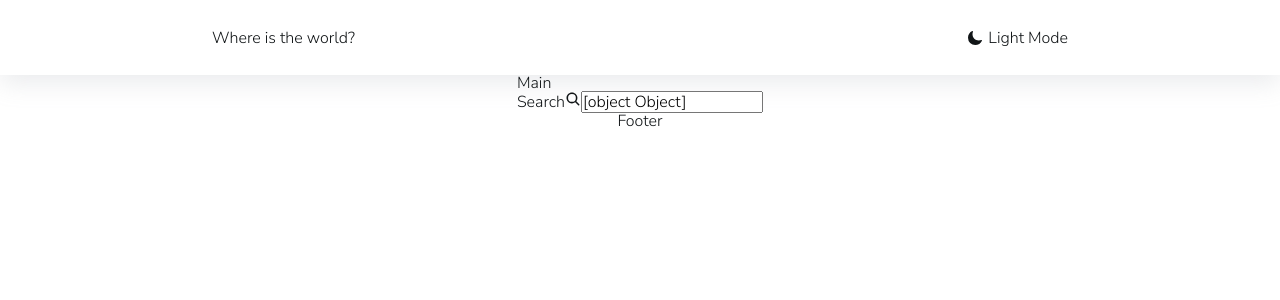
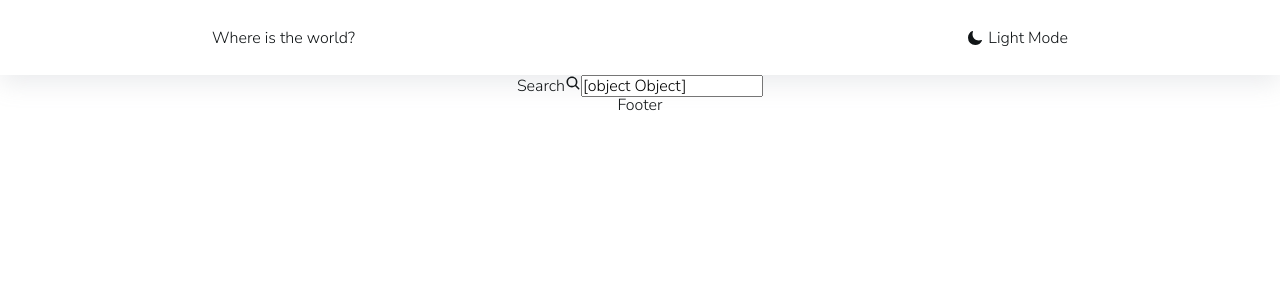
Before and after one commit to NikitOS-1/countries, a React (Create React App) app: page / in a window 1280 px wide. Shown: the top 300 px of the page. Built offline with nearby package versions, Linux system fonts and the light colour scheme.

Commit message:
add comp controls

```diff
--- a/src/components/Search/Search.jsx
+++ b/src/components/Search/Search.jsx
@@ -1,8 +1,9 @@
 import { IoSearch } from "react-icons/io5";
+import style from "./Search.module.scss";
 
 const Search = (search, setSearch) => {
   return (
-    <div className="">
+    <div className={style.container}>
       Search
       <IoSearch />
       <input
--- /dev/null
+++ b/src/containers/Main/Controls/Controls.jsx
@@ -0,0 +1,10 @@
+import Search from "../../../components/Search/Search";
+
+const Controls = () => {
+  return (
+    <div>
+      <Search />
+    </div>
+  );
+};
+export default Controls;
--- a/src/containers/Main/Main.jsx
+++ b/src/containers/Main/Main.jsx
@@ -1,10 +1,10 @@
 import Search from "../../components/Search/Search";
+import Controls from "./Controls/Controls";
 
 const Main = () => {
   return (
     <main>
-      Main
-      <Search />
+      <Controls />
     </main>
   );
 };
```
Also changed, not shown: src/components/Search/Search.module.scss (added), src/containers/Main/Controls/Controls.module.scss (added).
